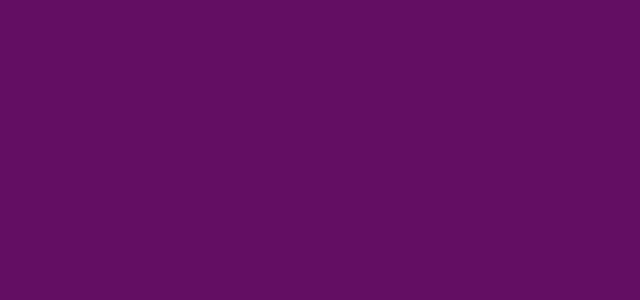
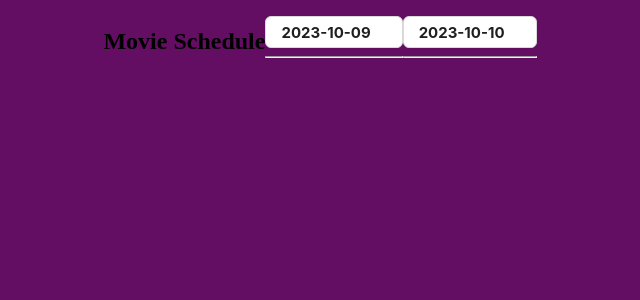
Before and after one commit to JoergeRyan/movie-ticketing-system-react-js, a React (Create React App) app in the folder movie-ticketing-system/: page /reserve in a window 1280 px wide. Before the commit this address had no page. Shown: the top 300 px of the page, without its empty margins (320-960 px from the left). Built offline with nearby package versions, Linux system fonts and the light colour scheme.

Commit message:
11/23/2023 added menufunction

```diff
--- a/movie-ticketing-system/src/App.js
+++ b/movie-ticketing-system/src/App.js
@@ -4,8 +4,10 @@ import {BrowserRouter, Routes, Route} from 'react-router-dom';
 import Login from "./Pages/Login"
 import Register from "./Pages/Register";
 import Menu from "./Pages/Menu";
+import Reserve from './Pages/Reserve';
 function App() {
   return (
+
     <div className="App">
       <BrowserRouter>
         <Routes>
@@ -16,6 +18,32 @@ function App() {
             <Route path="register" element={<Register/>}></Route>
 
 
+
+
+
+
+
+
+
+
+
+
+
+
+
+
+
+
+
+
+
+
+
+            <Route path="reserve" element={<Reserve/>}></Route>
+
+
+
+
         </Routes>
       </BrowserRouter>
     </div>
--- a/movie-ticketing-system/src/Pages/Login/index.js
+++ b/movie-ticketing-system/src/Pages/Login/index.js
@@ -1,6 +1,6 @@
 import React, {useState}from "react";
 import "../../Stylesheets/Login.css";
-
+import { Button, Form } from 'antd';
 // import password_icon from "../../Assets/password.png";
 // import username_icon from "../../Assets/username.png";
 
@@ -32,8 +32,8 @@ const Login = () => {
 
 
       <div className="submit-container">
-        <div className={action==="Login"?"submit gray":"submit"} onClick={()=>{setAction("Register")}}>Register</div>
-        <div className={action==="Register"?"submit gray":"submit"} onClick={() =>{setAction("Login")}}>Login</div>
+        <Button className={action==="Login"?"submit gray":"submit"} onClick={()=>{setAction("Register")}}>Register</Button>
+        <Button className={action==="Register"?"submit gray":"submit"} onClick={() =>{setAction("Login")}}>Login</Button>
       </div>
     </div>
   );
--- a/movie-ticketing-system/src/Pages/Reserve/index.js
+++ b/movie-ticketing-system/src/Pages/Reserve/index.js
@@ -1,13 +1,36 @@
 import React from 'react'
 import { Button, Form } from 'antd';
 import "../../Stylesheets/Menu.css"
+import "../../Stylesheets/General.css"
+const movieData = [
+    { Date: '2023-10-09', Screen: 4, Time: '14:45', Reserved: false, Movie: 'A Very Good Girl', Price: 2.25 },
+    { Date: '2023-10-09', Screen: 4, Time: '17:00', Reserved: false, Movie: 'A Very Good Girl', Price: 2.25 },
+    { Date: '2023-10-09', Screen: 4, Time: '19:15', Reserved: false, Movie: 'A Very Good Girl', Price: 2.25 },
+    { Date: '2023-10-10', Screen: 1, Time: '13:00', Reserved: false, Movie: 'The Creator', Price: 2.25 },
+    { Date: '2023-10-10', Screen: 1, Time: '15:30', Reserved: false, Movie: 'The Creator', Price: 2.25 },
+];
 
+const uniqueDates = Array.from(new Set(movieData.map(movie => movie.Date)));
+
+const filteredMovieData = uniqueDates.map(date => {
+  const moviesOnDate = movieData.filter(movie => movie.Date === date);
+  // You may apply logic here to choose one movie entry for the date, e.g., the first one
+  return moviesOnDate[0];
+});
 
 function Reserve() {
     return (
-        <div id="">
-            <div id="" >
-
+        <div id="reserveContainer">
+            <div id="reserveBodyCss" >
+                <h2>Movie Schedule</h2>
+                {filteredMovieData.map((movie, index) => (
+                    <div key={index}>
+                        <Button>
+                            <strong>{movie.Date}</strong> <br />
+                        </Button>
+                        <hr />
+                    </div>
+                ))}
             </div>
         </div>
 
--- a/movie-ticketing-system/src/Stylesheets/General.css
+++ b/movie-ticketing-system/src/Stylesheets/General.css
@@ -1,9 +1,8 @@
-#menuBodyContainer,#menuBodyCss{
+#menuBodyContainer,#menuBodyCss,#reserveBodyCss,#reserveContainer{
     flex-wrap: wrap;
     text-align: center;
     display: flex;
     justify-content: center;
     align-items: center;
-
     margin-bottom: 5%;
 }
```
Also changed, not shown: movie-ticketing-system/src/Stylesheets/Reserve.css (added).
